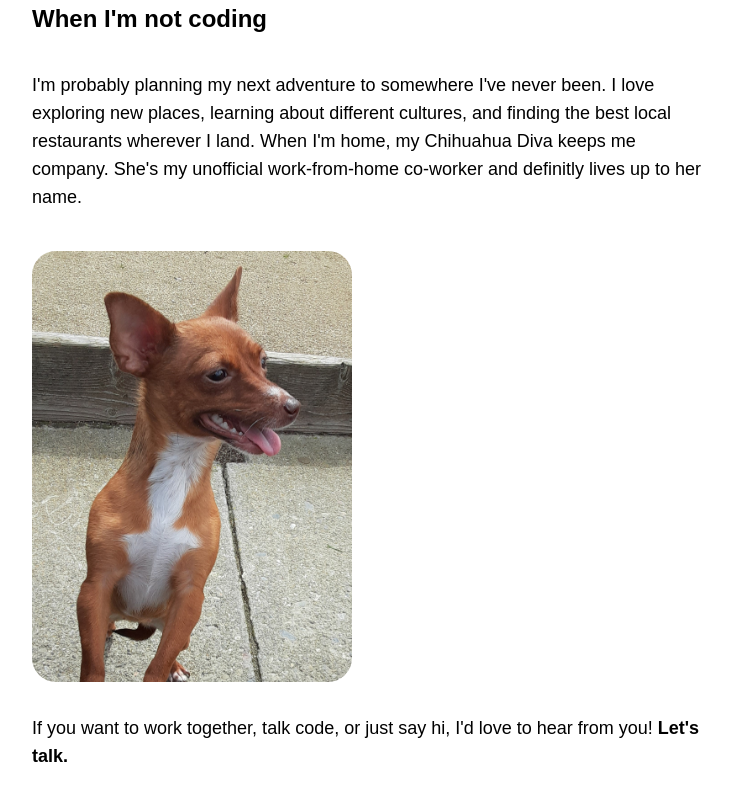
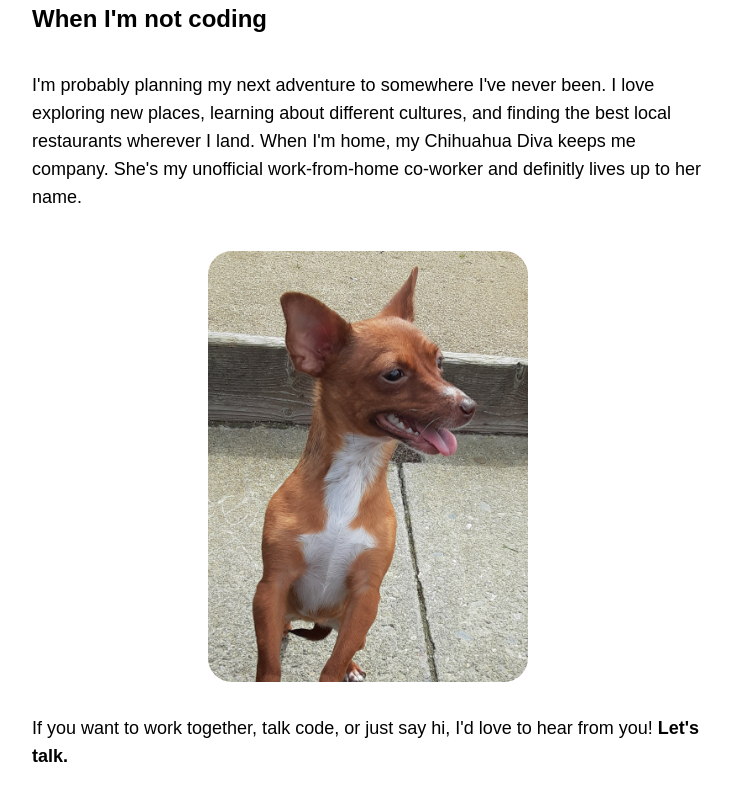
Before and after one commit to LaTrishaGomer/latrisha-gomer, a Next.js app: page /about in a window 1280 px wide. Shown: the part 1551-2351 px from the top of the page, without its empty margins (272-1004 px from the left). Built offline with nearby package versions, Linux system fonts and the light colour scheme; a web font is replaced by a local one.

Commit message:
center second image

```diff
--- a/app/components/About.jsx
+++ b/app/components/About.jsx
@@ -43,7 +43,7 @@ import React from 'react'
         <p className='mb-10 font-ovo text-left'>
         I'm probably planning my next adventure to somewhere I've never been. I love exploring new places, learning about different cultures, and finding the best local restaurants wherever I land. When I'm home, my Chihuahua Diva keeps me company. She's my unofficial work-from-home co-worker and definitly lives up to her name.
         </p>
-          <div className='w-64 sm:w-80 rounded-3xl items-center'>
+          <div className='w-64 sm:w-80 rounded-3xl mx-auto'>
         <Image src={assets.diva_image} alt='diva' className='w-full rounded-3xl' />
         </div>
         <br />
```
